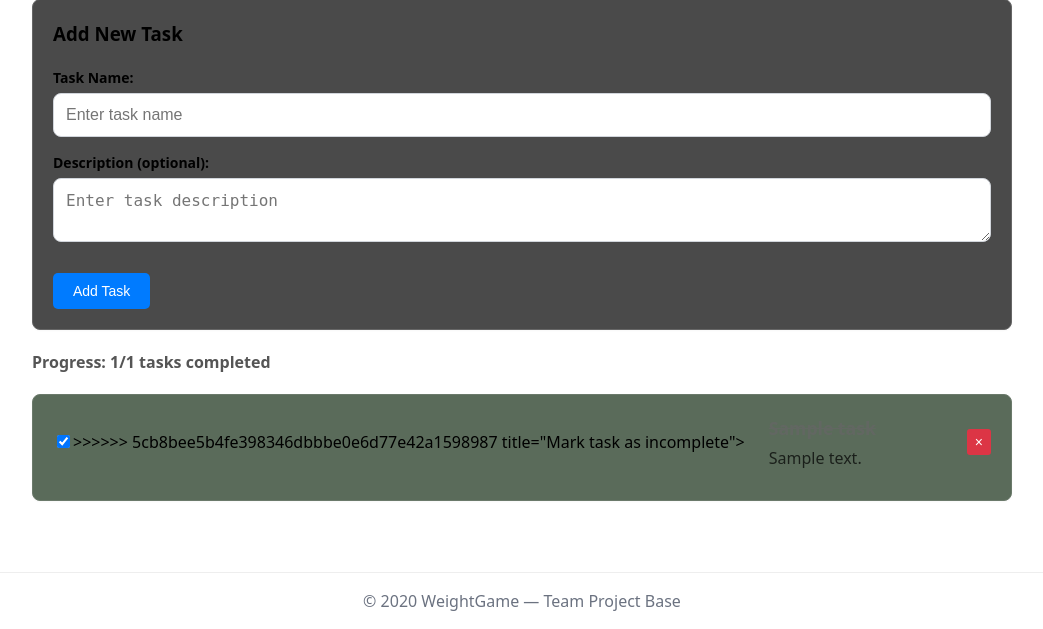
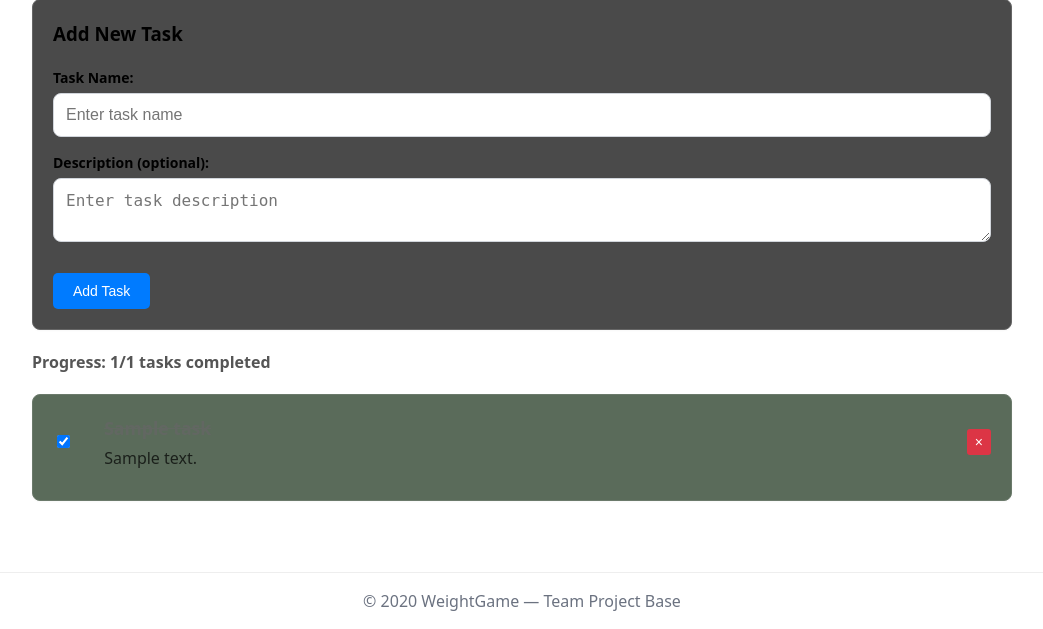
Before and after one commit to will-doney/WeightLossWebApp, a Flask app: template templates/tasks.html in a window 1280 px wide. Shown: the part 224-853 px from the top of the page, without its empty margins (118-1161 px from the left). Run offline with Flask 3, Linux system fonts and the light colour scheme; the template is opened without the code that fills it: most values are stand-ins (such as "Sample title", 1, 10 or a date in 2020).

Commit message:
fixed merge conflict on task page

```diff
--- a/templates/tasks.html
+++ b/templates/tasks.html
@@ -70,16 +70,12 @@ Updated : November 2025 - Simplified with existing styles
         <div class="card {{ 'completed-task' if task.completed else '' }}">
           <div class="task-header">
             <div class="task-checkbox">
-              <form method="POST" action="{{ url_for('toggle_task', task_id=task.id) }}" class="task-form" onsubmit="return false;">
+              <form method="POST" action="{{ url_for('toggle_task', task_id=task.id) }}" class="task-form">
                 <input type="checkbox" id="task_{{ task.id }}"
                        {{ 'checked' if task.completed else '' }}
-<<<<<<< HEAD
-                       onchange="toggleTask(this, '{{ task.name }}', {{ 'true' if task.completed else 'false' }}, '{{ task.id }}')"
-=======
                        data-task-name="{{ task.name|escape }}"
                        data-was-completed="{{ task.completed|lower }}"
                        onchange="toggleTask(this)"
->>>>>>> 5cb8bee5b4fe398346dbbbe0e6d77e42a1598987
                        title="Mark task as {{ 'incomplete' if task.completed else 'complete' }}">
                 <label for="task_{{ task.id }}">Toggle completion</label>
               </form>
@@ -318,66 +314,14 @@ body.banner-active {
   padding-top: 60px;
   transition: padding-top 0.3s ease-out;
 }
+
+/* Clean up any extra styles */
+.task-checkbox input[type="checkbox"] {
+  margin-right: 10px;
+}
 </style>
 
 <script>
-<<<<<<< HEAD
-async function toggleTask(checkbox, taskName, wasCompleted, taskId) {
-  // We'll call the server via AJAX to toggle the task; on success, persist points.
-  const action = wasCompleted ? 'reopened' : 'completed';
-
-  // Disable checkbox while request in-flight
-  checkbox.disabled = true;
-
-  try {
-    const res = await fetch(`{{ url_for('toggle_task', task_id='') }}${taskId}`, {
-      method: 'POST',
-      headers: {
-        'Content-Type': 'application/json',
-        'X-Requested-With': 'XMLHttpRequest'
-      },
-      body: JSON.stringify({ })
-    });
-
-    // If server returned JSON, use it; otherwise fallback to reload behavior
-    if (res.ok) {
-      const data = await res.json().catch(() => null);
-      const completedNow = data && typeof data.completed !== 'undefined' ? data.completed : !wasCompleted;
-
-      // Award points only when the task transitioned to completed
-      let pointsAwarded = 0;
-      if (completedNow && !wasCompleted) {
-        pointsAwarded = 10; // changeable
-
-        try {
-          const STORAGE_KEY = 'avatar_points_v1';
-          const current = parseInt(localStorage.getItem(STORAGE_KEY) || '0', 10) || 0;
-          const total = current + pointsAwarded;
-          localStorage.setItem(STORAGE_KEY, String(total));
-
-          // Persist to server-side Firestore via avatar points endpoint
-          fetch('/api/avatar/points', {
-            method: 'POST',
-            headers: { 'Content-Type': 'application/json' },
-            body: JSON.stringify({ points: total })
-          }).catch(err => console.warn('Persist points failed', err));
-        } catch (e) {
-          console.warn('localStorage unavailable', e);
-        }
-      }
-
-      // Update checkbox state to reflect server state
-      checkbox.checked = completedNow;
-
-      const popup = document.createElement('div');
-      popup.className = `popup ${completedNow ? '' : 'reopened'}`;
-      popup.textContent = `Task "${taskName}" ${completedNow ? 'completed' : 'reopened'}!` + (pointsAwarded ? ` (+${pointsAwarded} pts)` : '');
-      document.body.appendChild(popup);
-      setTimeout(() => { if (popup.parentNode) popup.parentNode.removeChild(popup); }, 3000);
-    } else {
-      // Non-OK response — fallback to full form submit to preserve behavior
-      checkbox.form.submit();
-=======
 // Banner notification system
 function showBanner(message, type = 'success', duration = 4000) {
   const banner = document.getElementById('notificationBanner');
@@ -431,20 +375,11 @@ function toggleTask(checkbox) {
       localStorage.setItem(STORAGE_KEY, String(Math.max(0, current - 10)));
     } catch (e) {
       // ignore localStorage errors (e.g., privacy mode)
->>>>>>> 5cb8bee5b4fe398346dbbbe0e6d77e42a1598987
     }
-  } catch (err) {
-    console.warn('Task toggle failed, falling back to form submit', err);
-    checkbox.form.submit();
-  } finally {
-    checkbox.disabled = false;
   }
-<<<<<<< HEAD
-=======
 
   // Submit the form to update the server (server will show banner)
   checkbox.form.submit();
->>>>>>> 5cb8bee5b4fe398346dbbbe0e6d77e42a1598987
 }
 
 // Show flash messages as banners on page load
```
